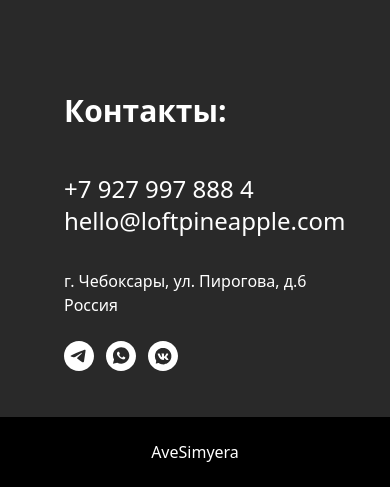
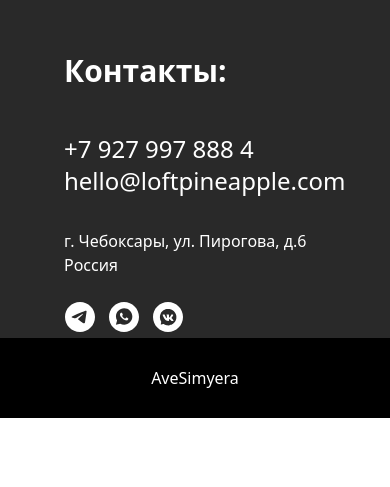
Before and after one commit to Kirillmlk/AveSimyera, a website built with Vite: page index.html in a window 390 px wide. Shown: the part 5704-6191 px from the top of the page. After the commit the page ends 6122 px from the top, so only its background shows below. Built offline with nearby package versions, Linux system fonts and the light colour scheme.

Commit message:
fix: correct card layout styles

```diff
--- a/index.html
+++ b/index.html
@@ -718,35 +718,36 @@
 </section>
 
 <section id="contacts" class="contacts-section">
-    <div id="rec1665773481" class="r t-rec" data-record-type="570">
+    <div class="contacts-bg text-white">
         <div class="contacts-wrapper">
-            <div class="contacts-layout" style="margin:0 auto; background-color:#292929;">
-                <div class="t-map-lazyload contacts-map-col contacts-col">
-                    <div class="contacts-map">
+            <div class="contacts-layout flex flex-col">
+                <div class="t-map-lazyload contacts-map-col contacts-col w-full">
+                    <div class="h-full">
                         <iframe
                                 src="https://yandex.ru/map-widget/v1/?ll=47.221662%2C56.141524&z=14&l=map"
                                 title="Как доехать"
                                 loading="lazy"
                                 referrerpolicy="no-referrer-when-downgrade"
+                                class="w-full h-full border-0"
                         ></iframe>
                     </div>
                 </div>
-                <div class="contacts-col contacts-info-col">
-                    <div class="contacts-info">
-                        <div class="contacts-title text-3xl font-bold mb-11">Контакты:</div>
-                        <div class="contacts-main t-descr text-2xl text-white font-extralight mb-8">
+                <div class="contacts-col w-full flex items-center justify-start">
+                    <div class="max-w-sm w-full px-6 md:px-10 mx-10 text-left">
+                        <div class="text-3xl font-bold mb-11">Контакты:</div>
+                        <div class="t-descr text-2xl text-white font-extralight mb-8">
                             +7 927 997 888 4<br/>
                             hello@loftpineapple.com
                         </div>
-                        <div class="contacts-address t-text t-text_sm text-base">
+                        <div class="t-text t-text_sm text-base">
                             г. Чебоксары, ул. Пирогова, д.6<br/>
                             Россия
                         </div>
                         <div class="t-sociallinks">
-                            <ul role="list" class="t-sociallinks_wrapper" aria-label="Соц. сети">
+                            <ul role="list" class="t-sociallinks_wrapper mt-6 flex gap-3 list-none p-0" aria-label="Соц. сети">
                                 <li class="t-sociallinks_item t-sociallinks_item_telegram">
                                     <a target="_blank" rel="nofollow" aria-label="telegram"
-                                       style="width: 30px; height: 30px;">
+                                       class="inline-flex items-center justify-center w-8 h-8">
                                         <svg
                                                 class="t-sociallinks__svg"
                                                 role="presentation"
@@ -767,7 +768,7 @@
                                 </li>
                                 <li class="t-sociallinks_item t-sociallinks_item_whatsapp">
                                     <a target="_blank" rel="nofollow" aria-label="whatsapp"
-                                       style="width: 30px; height: 30px;">
+                                       class="inline-flex items-center justify-center w-8 h-8">
                                         <svg
                                                 class="t-sociallinks__svg"
                                                 role="presentation"
@@ -788,7 +789,7 @@
                                 </li>
                                 <li class="t-sociallinks_item t-sociallinks_item_vkmessenger">
                                     <a target="_blank" rel="nofollow" aria-label="vkmessenger"
-                                       style="width: 30px; height: 30px;">
+                                       class="inline-flex items-center justify-center w-8 h-8">
                                         <svg
                                                 class="t-sociallinks__svg"
                                                 role="presentation"
@@ -816,7 +817,7 @@
     </div>
 </section>
 
-<div class="bg-black text-white flex items-center justify-center text-center h-[70px]">
+<div class="bg-black text-white flex items-center justify-center text-center h-20">
     AveSimyera
 </div>
 
--- a/src/map.css
+++ b/src/map.css
@@ -1,27 +1,3 @@
-/* Контактный блок с картой */
-
-#rec1665773481 {
-  background-color: #292929;
-  color: #ffffff;
-}
-
-/* Основная обертка блока */
-.contacts-wrapper {
-  width: 100%;
-  max-width: none;
-  margin: 0;
-}
-
-.contacts-layout {
-  display: flex;
-  flex-direction: column;
-}
-
-.contacts-col {
-  width: 100%;
-}
-
-/* Колонки: карта + текст */
 @media (min-width: 900px) {
   .contacts-layout {
     flex-direction: row;
@@ -32,56 +8,12 @@
   }
 }
 
-/* Карта */
+/* Фон секции контактов */
+.contacts-bg {
+  background-color: #292929;
+}
+
+/* Высота колонки с картой */
 .contacts-map-col {
   min-height: 640px;
 }
-
-.contacts-map {
-  height: 100%;
-}
-
-.contacts-map-col iframe {
-  width: 100%;
-  height: 100%;
-  border: 0;
-}
-
-/* Правая колонка с текстом и контактами */
-.contacts-info-col {
-  display: flex;
-  align-items: center; /* по вертикали по центру */
-  justify-content: flex-start; /* блок смещен к левой стороне своей колонки */
-}
-
-.contacts-info {
-  max-width: 380px;
-  width: 100%;
-  padding: 40px 24px;
-  margin-left: 40px;
-  margin-right: 40px;
-  box-sizing: border-box;
-  color: #ffffff;
-  text-align: left;
-}
-
-@media (min-width: 768px) {
-  .contacts-info {
-    padding: 60px 40px;
-  }
-}
-
-/* Соц. сети в контактах */
-.t-sociallinks_wrapper {
-  margin-top: 24px;
-  display: flex;
-  gap: 12px;
-  list-style: none;
-  padding: 0;
-}
-
-.t-sociallinks_item a {
-  display: inline-flex;
-  align-items: center;
-  justify-content: center;
-}
--- a/src/style.css
+++ b/src/style.css
@@ -8,3 +8,8 @@
 @import "./benefits.css";
 @import "./faq.css";
 @import "./map.css";
+
+/* Футер */
+.footer-bar {
+  height: 70px;
+}
```
